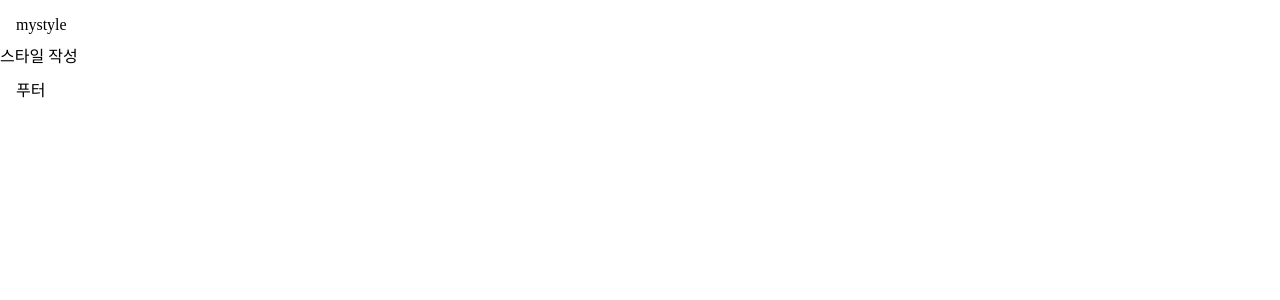
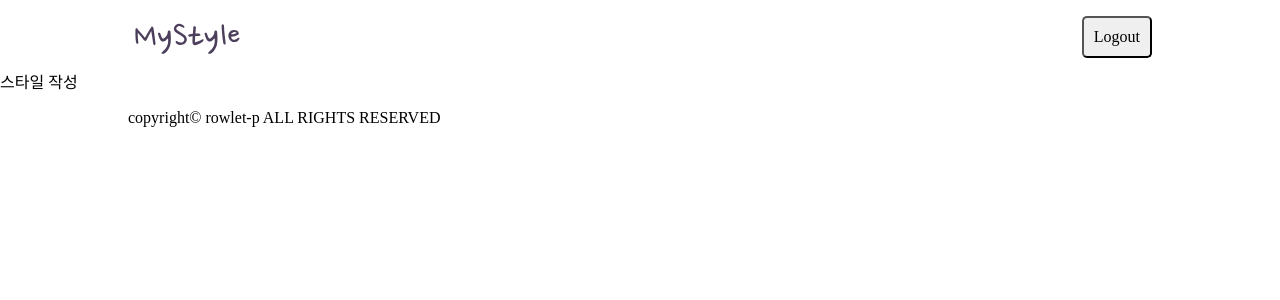
Before and after one commit to p-rowlet/my-style, a React (Create React App) app: page /write in a window 1280 px wide. Shown: the top 300 px of the page. Built offline with nearby package versions, Linux system fonts and the light colour scheme.

Commit message:
헤더 및 푸터 스타일링

```diff
--- /dev/null
+++ b/src/common/colors.css
@@ -0,0 +1,4 @@
+@value mainColor: rgb(38, 38, 73);
+@value mainColorHover: rgb(100, 91, 124);
+@value mainColorText: rgb(236, 236, 248);
+@value mainShadow: 0px 2px 5px 0px rgba(0,0,0,0.1);
--- a/src/components/footer/footer.jsx
+++ b/src/components/footer/footer.jsx
@@ -1,8 +1,12 @@
-import React from 'react';
-import styles from './footer.module.css';
+import React from "react";
+import styles from "./footer.module.css";
 
 const Footer = (props) => {
-    return <footer className={styles.footer}>푸터</footer>
+	return (
+		<footer className={styles.footer}>
+			<p className={styles.copyright}>copyright© rowlet-p ALL RIGHTS RESERVED</p>
+		</footer>
+	);
 };
 
 export default Footer;
--- a/src/components/footer/footer.module.css
+++ b/src/components/footer/footer.module.css
@@ -1,5 +1,15 @@
+@value mainColor, mainColorText from '../../common/colors.css';
+
 .footer{
+    display: flex;
+    justify-content: center;
     width: 100%;
-    height: 3rem;
+    height: 8rem;
     padding : 1rem;
+    background-color : mainColor;
+    color : mainColorText;
 }
+
+.copyright{
+    width: 80vw;
+}
--- a/src/components/header/header.jsx
+++ b/src/components/header/header.jsx
@@ -1,8 +1,16 @@
-import React from 'react';
-import styles from './header.module.css';
+import React from "react";
+import styles from "./header.module.css";
+import logo from "./../../logo.svg";
 
-const Header = (props) =>{
-    return <header className={styles.header}>mystyle</header>
+const Header = (props) => {
+	return (
+		<header className={styles.header}>
+			<div className={styles.content}>
+				<img className={styles.logoimg} src={logo} alt="MyStyle 로고" />
+				<button className={styles.logout}>Logout</button>
+			</div>
+		</header>
+	);
 };
 
 export default Header;
--- a/src/components/header/header.module.css
+++ b/src/components/header/header.module.css
@@ -1,5 +1,32 @@
+@value mainColor, mainColorHover, mainColorText, mainShadow from '../../common/colors.css';
+
 .header{
+    display: flex;
+    justify-content: center;
     width: 100%;
-    height: 3rem;
-    padding : 1rem;
+    padding : 1rem 3rem ;
+    box-shadow: mainShadow;
 }
+
+.logoimg{
+    width: 120px;
+}
+
+.logout{
+    padding : 10px;
+    cursor: pointer;
+    border : 1px solid mainColor;
+    border-radius: 5px;
+    background-color : mainColor;
+    color :mainColorText;
+}
+
+.logout:hover{
+    background-color : mainColorHover;
+}
+
+.content{
+    width : 80vw;
+    display: flex;
+    justify-content: space-between;
+}
```
